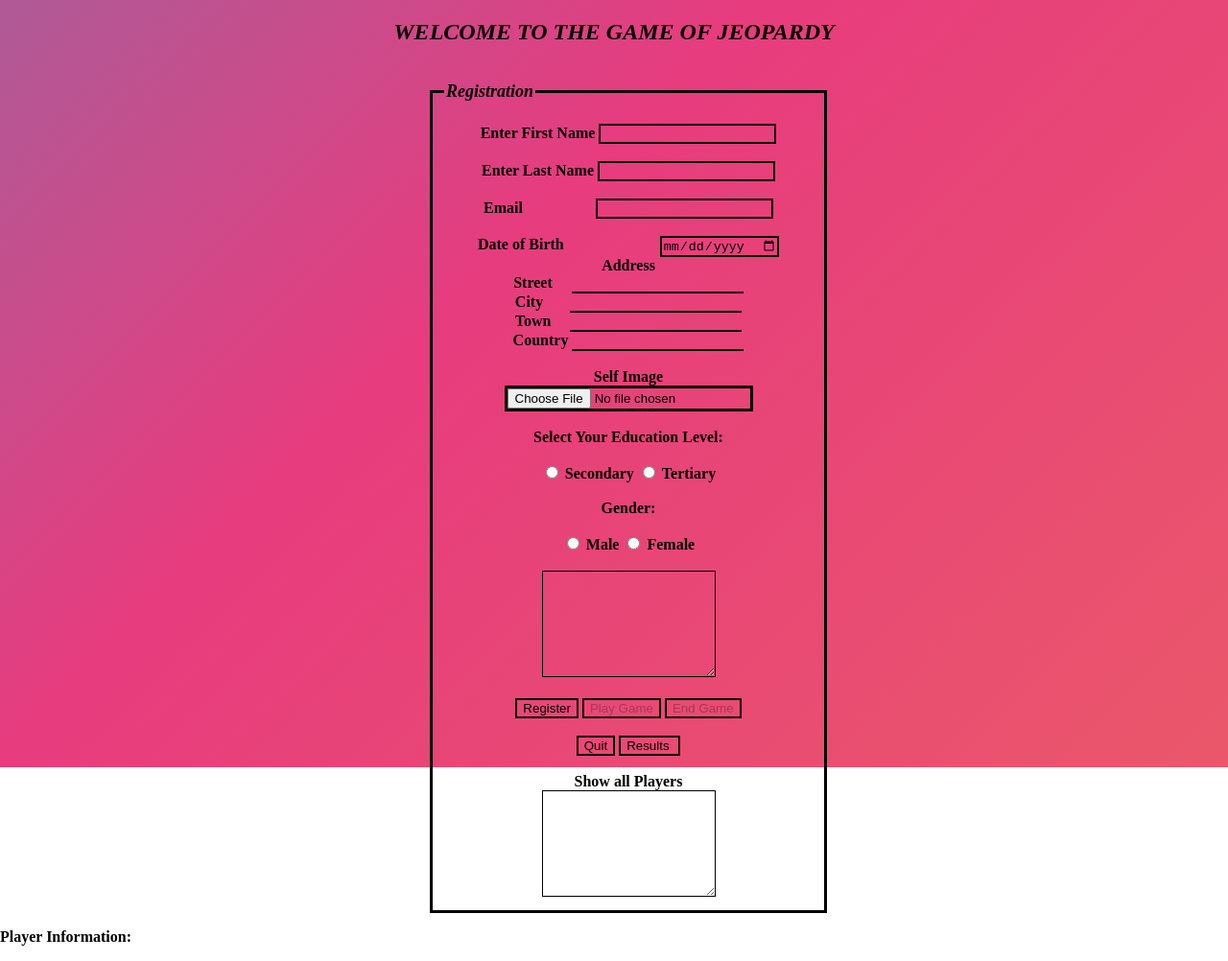
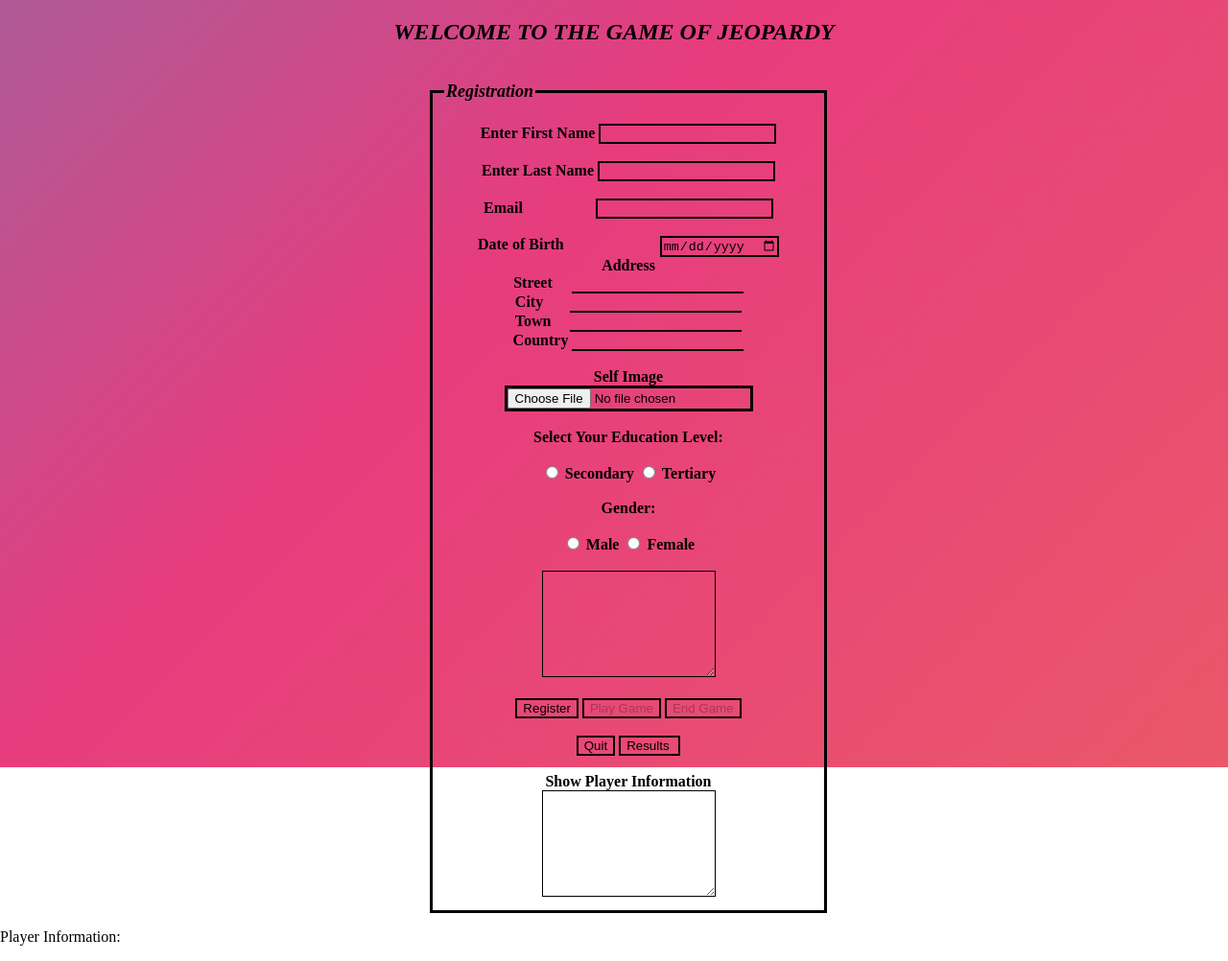
Before and after one commit to DBu3hanan/WebProgrammingUtech, a plain HTML site: page index.html in a window 1280 px wide. Shown: the whole page at 96% size. Drawn offline with Linux system fonts and the light colour scheme.

Commit message:
Update index.html

```diff
--- a/index.html
+++ b/index.html
@@ -50,7 +50,7 @@
                 <Label> Street &nbsp;&nbsp;&nbsp; </Label><input type="text" id="street" class="inp" > <br>
                 <Label> City &nbsp;&nbsp;&nbsp;&nbsp;&nbsp; </Label><input type="text" id="city" class="inp"> <br>
                 <Label> Town &nbsp;&nbsp;&nbsp; </Label><input type="text" id="town" class="inp"> <br>
-                <Label> Country </Label><input type="text" id="country" class="inp" /> <br>
+                <Label> Country </Label><input type="text" id="country" class="inp"> <br>
 
 
                 <br>
@@ -59,7 +59,7 @@
 
 
 
-                <b><Label> Select Your Education Level: </Label><br><br><b>
+                <b><Label> Select Your Education Level: </Label><br><br></b>
                 <input type="radio" id="edulevel1" name="edulevel" value ="Secondary"> <Label> Secondary </Label>
                 <input type="radio" id="edulevel" name="edulevel" value ="Tertiary"> <Label> Tertiary </Label><br>
                 <br>
@@ -87,7 +87,7 @@
                 <!--<input type = "reset" value = "Quit" id ="quit" onclick = "findPercentageScore()"-->
                 <br><br>
 
-                <label> Show all Players </label><br>
+                <label> Show Player Information</label><br>
                 <textarea id="showallplayers" rows="7" cols="20"> </textarea>
                 <br>
 
```
